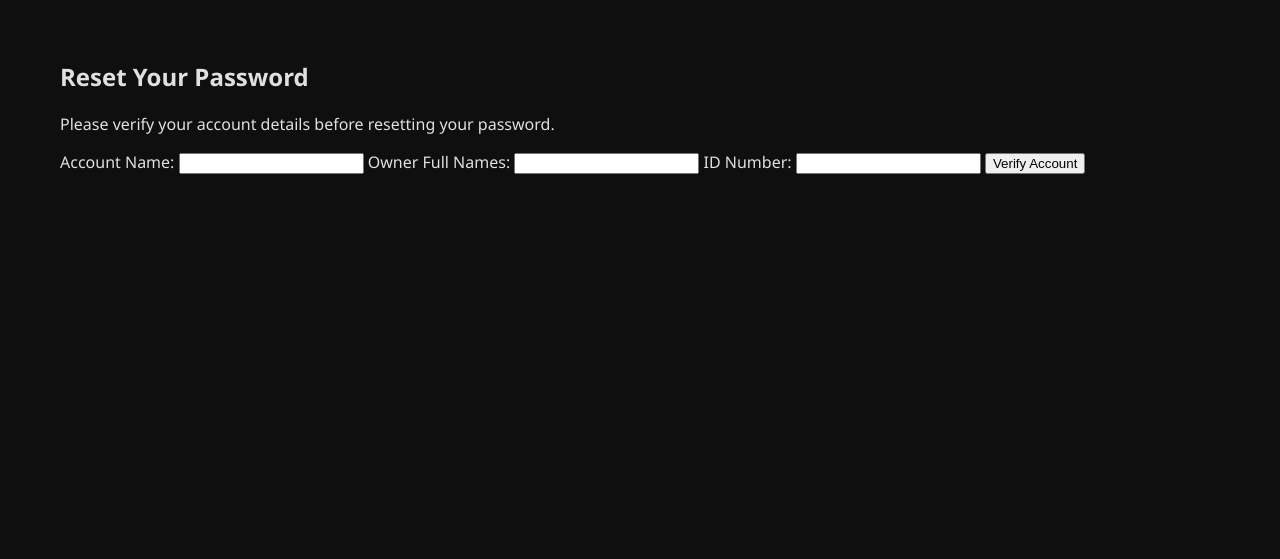
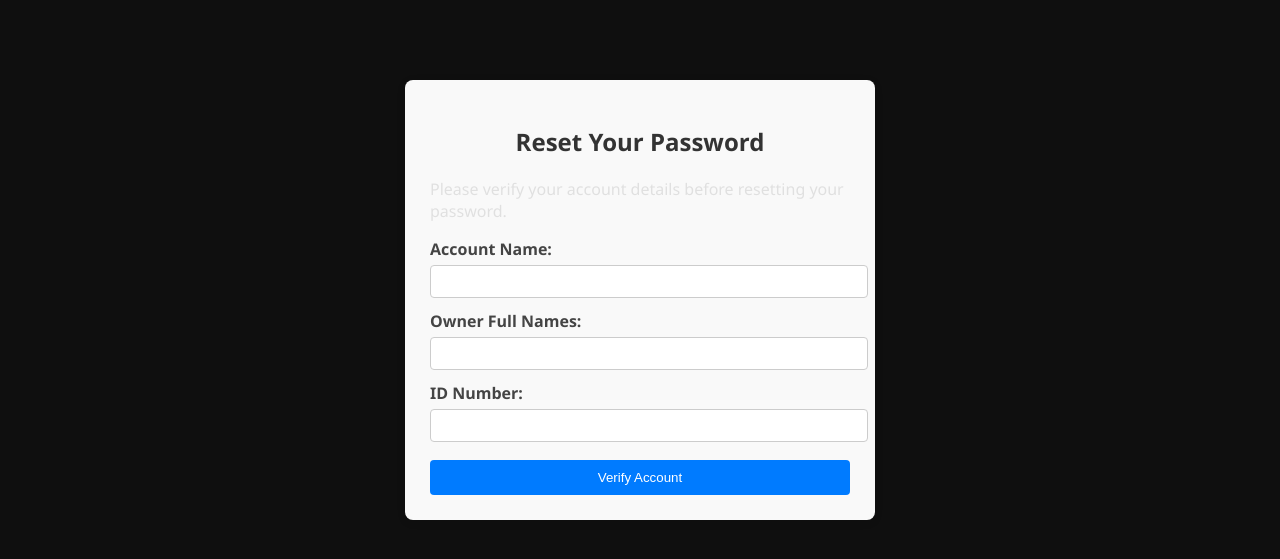
Before and after one commit to calebrogony/ZeroRealEstate, a Django app: page /password_reset/ in a window 1280 px wide. Shown: the part 60-619 px from the top of the page. Run offline with Django 4.2, Linux system fonts and the light colour scheme.

Commit message:
Implement custom reset password flow

```diff
--- a/core/forms.py
+++ b/core/forms.py
@@ -42,3 +42,7 @@ class CustomUserCreationForm(UserCreationForm):
         if commit:
             user.save()
         return user
+class PasswordRecoveryForm(forms.Form):
+    id_copy = forms.FileField(required=True, label="Upload ID Copy")
+    mobile_number = forms.CharField(max_length=15, label="Mobile Number")
+    email = forms.EmailField(label="Email Address")
--- a/templates/password_reset.html
+++ b/templates/password_reset.html
@@ -5,7 +5,7 @@
 
     <!-- Verification Section -->
     {% if not verified %}
-        <form method="POST">
+        <form method="POST" class="verify-form">
             {% csrf_token %}
             <p>Please verify your account details before resetting your password.</p>
 
@@ -18,11 +18,11 @@
             <label for="id_number">ID Number:</label>
             <input type="text" name="id_number" id="id_number" required>
 
-            <button type="submit">Verify Account</button>
+            <button type="submit" class="btn">Verify Account</button>
         </form>
     {% else %}
         <!-- Reset Password Section -->
-        <form method="POST">
+        <form method="POST" class="reset-form">
             {% csrf_token %}
             <p>Verification successful! Enter your new password below.</p>
 
@@ -32,7 +32,7 @@
             <label for="confirm_password">Confirm Password:</label>
             <input type="password" name="confirm_password" id="confirm_password" required>
 
-            <button type="submit">Reset Password</button>
+            <button type="submit" class="btn">Reset Password</button>
         </form>
     {% endif %}
 
@@ -40,9 +40,69 @@
     {% if messages %}
         <ul class="messages">
             {% for message in messages %}
-                <li>{{ message }}</li>
+                <li class="{{ message.tags }}">{{ message }}</li>
             {% endfor %}
         </ul>
     {% endif %}
 </div>
+
+<style>
+.reset-container {
+    max-width: 420px;
+    margin: 40px auto;
+    padding: 25px;
+    background: #f9f9f9;
+    border-radius: 8px;
+    box-shadow: 0 2px 8px rgba(0,0,0,0.1);
+}
+.reset-container h2 {
+    text-align: center;
+    margin-bottom: 20px;
+    color: #333;
+}
+.reset-container label {
+    display: block;
+    margin-top: 12px;
+    font-weight: bold;
+    color: #444;
+}
+.reset-container input {
+    width: 100%;
+    padding: 8px;
+    margin-top: 5px;
+    border: 1px solid #ccc;
+    border-radius: 4px;
+}
+.btn {
+    margin-top: 18px;
+    width: 100%;
+    padding: 10px;
+    background: #007bff;
+    color: #fff;
+    border: none;
+    border-radius: 4px;
+    cursor: pointer;
+}
+.btn:hover {
+    background: #0056b3;
+}
+.messages {
+    margin-top: 15px;
+    padding: 0;
+    list-style: none;
+}
+.messages li {
+    padding: 8px;
+    border-radius: 4px;
+    margin-bottom: 5px;
+}
+.messages li.success {
+    background: #d4edda;
+    color: #155724;
+}
+.messages li.error {
+    background: #f8d7da;
+    color: #721c24;
+}
+</style>
 {% endblock %}
```
Also changed, not shown: core/views.py (+21 -4 lines), db.sqlite3.
